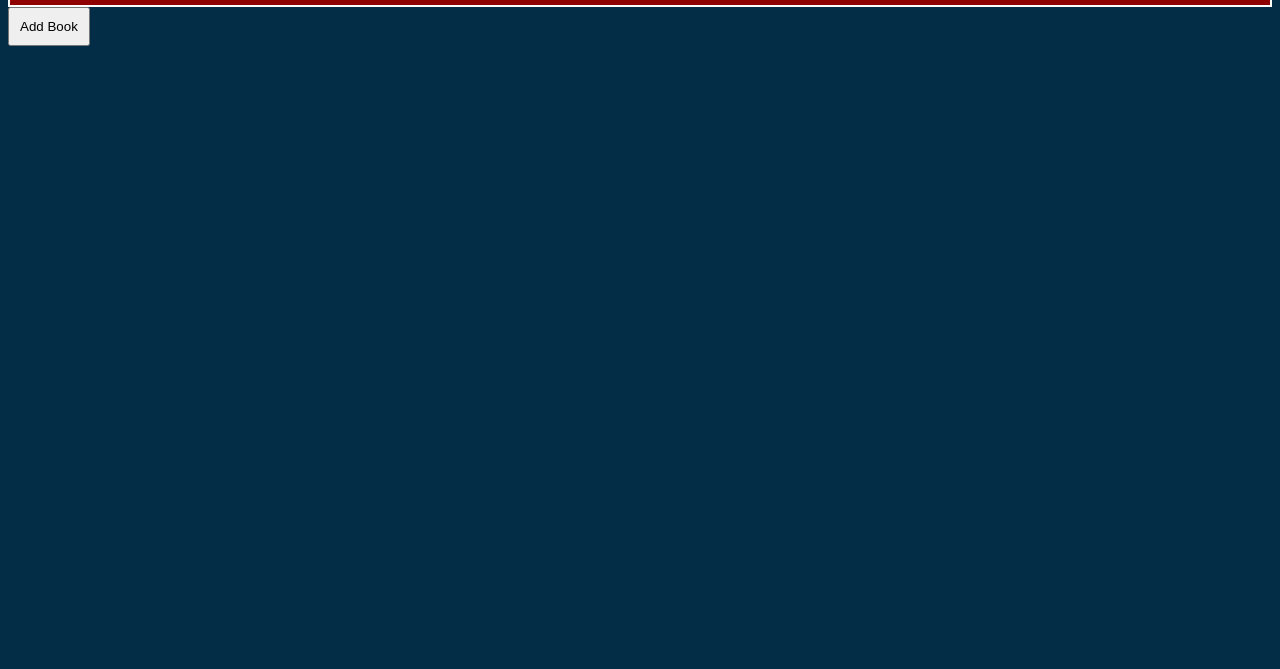
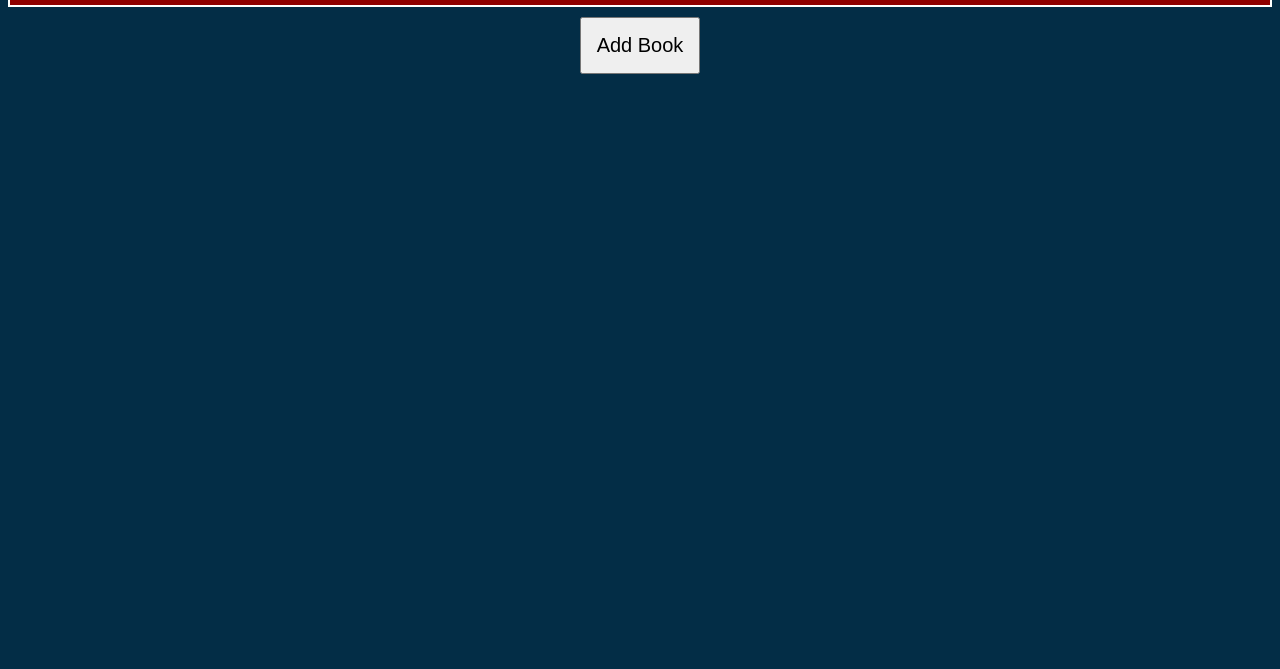
Before and after one commit to ahanooman0307/Simple-Library, a plain HTML site: page index.html in a window 1280 px wide. Shown: the part 131-800 px from the top of the page. Drawn offline with Linux system fonts and the light colour scheme.

Commit message:
moved add book button

```diff
--- a/index.html
+++ b/index.html
@@ -10,7 +10,9 @@
 </head>
 <body>
     <div class="header">Simple Library</div>
-
+    <div class="add">
+        <button id = "add">Add Book</button>
+    </div>
     <div id = "books" class="books">
         <!-- <div class="book">
             <div class="title">Title</div>
@@ -22,9 +24,7 @@
         <div class="book">3</div> -->
     </div>
 
-    <div class="add">
-        <button id = "add">Add Book</button>
-    </div>
+
 
     <form action="#" method="post" id = "createBook">
         <div class="form" id = "popupForm">
--- a/styles.css
+++ b/styles.css
@@ -4,7 +4,14 @@ body{
 }
 
 #add{
-    padding: 10px 10px;
+    padding: 15px 15px;
+    font-size: 20px;
+
+}
+.add{
+    display: flex;
+    justify-content: center;
+    margin-top: 10px;
 }
 .header{
     display: flex;
```
